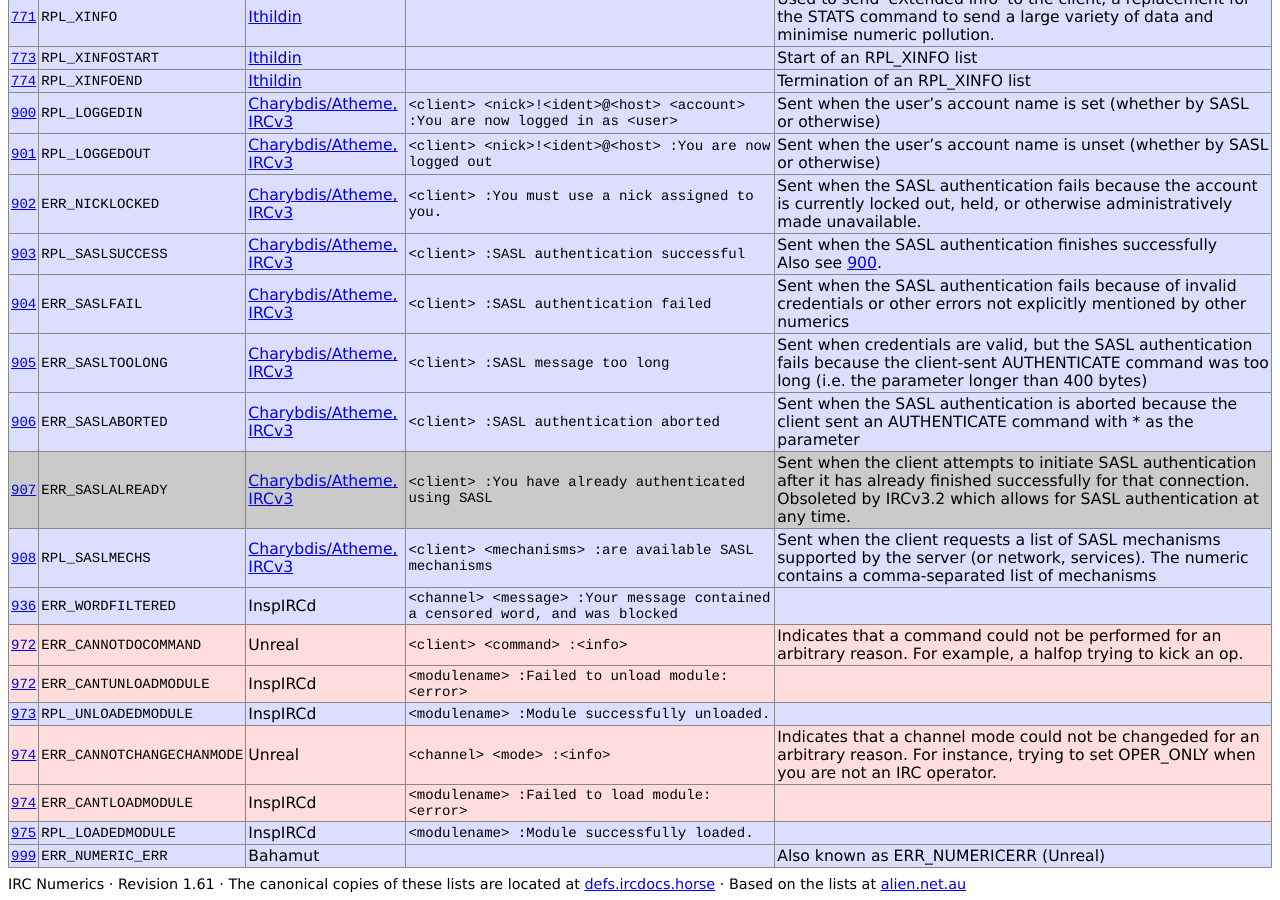
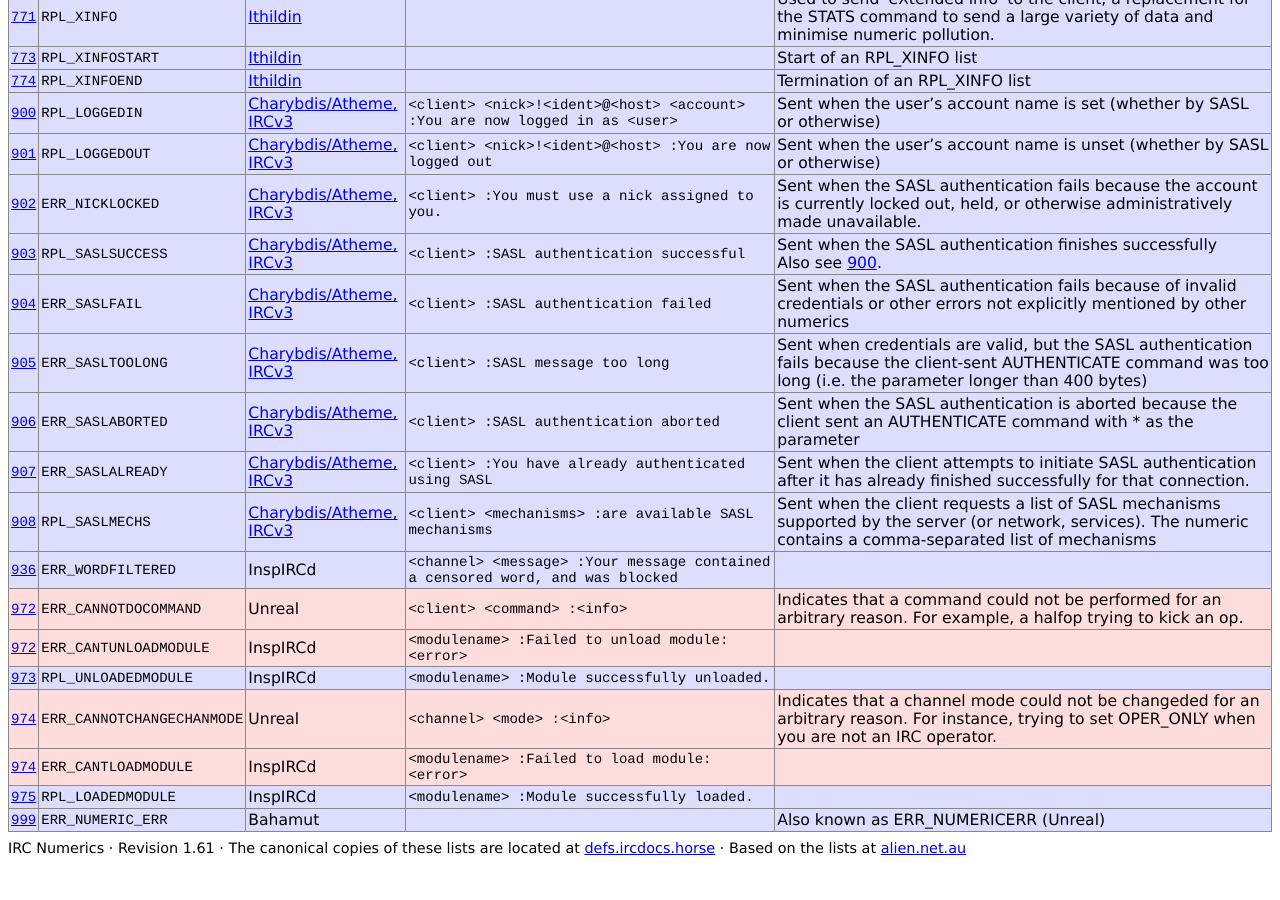
Before and after one commit to ircdocs/irc-defs, a Jekyll site: the page built from defs/ircnumerics.html, in a window 1280 px wide and 900 px high, scrolled down 16776 px. Built offline with Jekyll 4.4.1, drawn with Linux system fonts in a browser that asks for light colours; after the commit the page ends 17640 px from its top, so only the background shows below that.

Commit message:
ircnumerics: IRCv3 un-obsoleted this ERR_SASLALREADY

```diff
--- a/_data/ircnumerics.yaml
+++ b/_data/ircnumerics.yaml
@@ -3948,10 +3948,6 @@
         comment: >
             Sent when the client attempts to initiate SASL authentication
             after it has already finished successfully for that connection.
-            Obsoleted by IRCv3.2 which allows for SASL authentication at
-            any time.
-
-        obsolete: true
 
     -
         name: RPL_SASLMECHS
```
